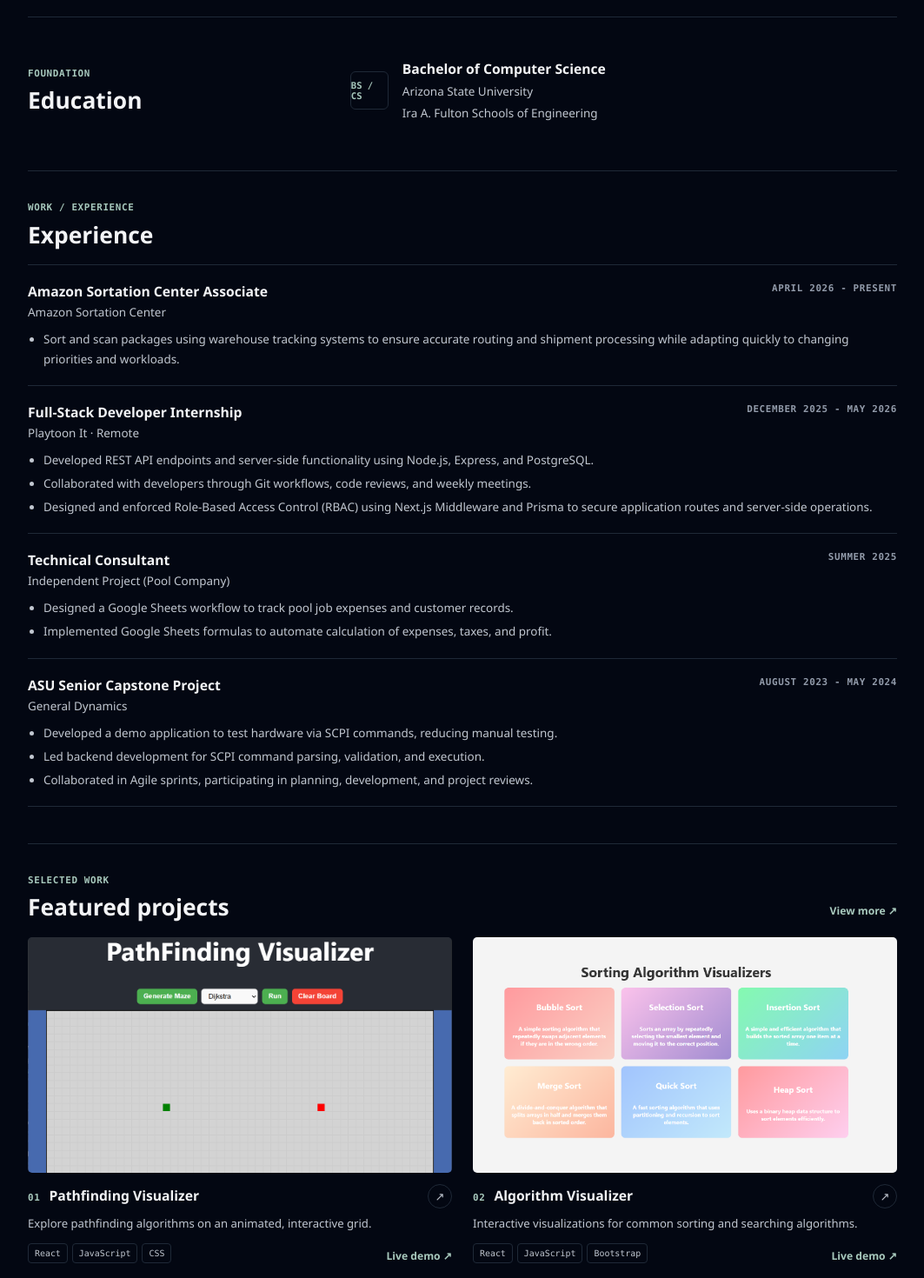
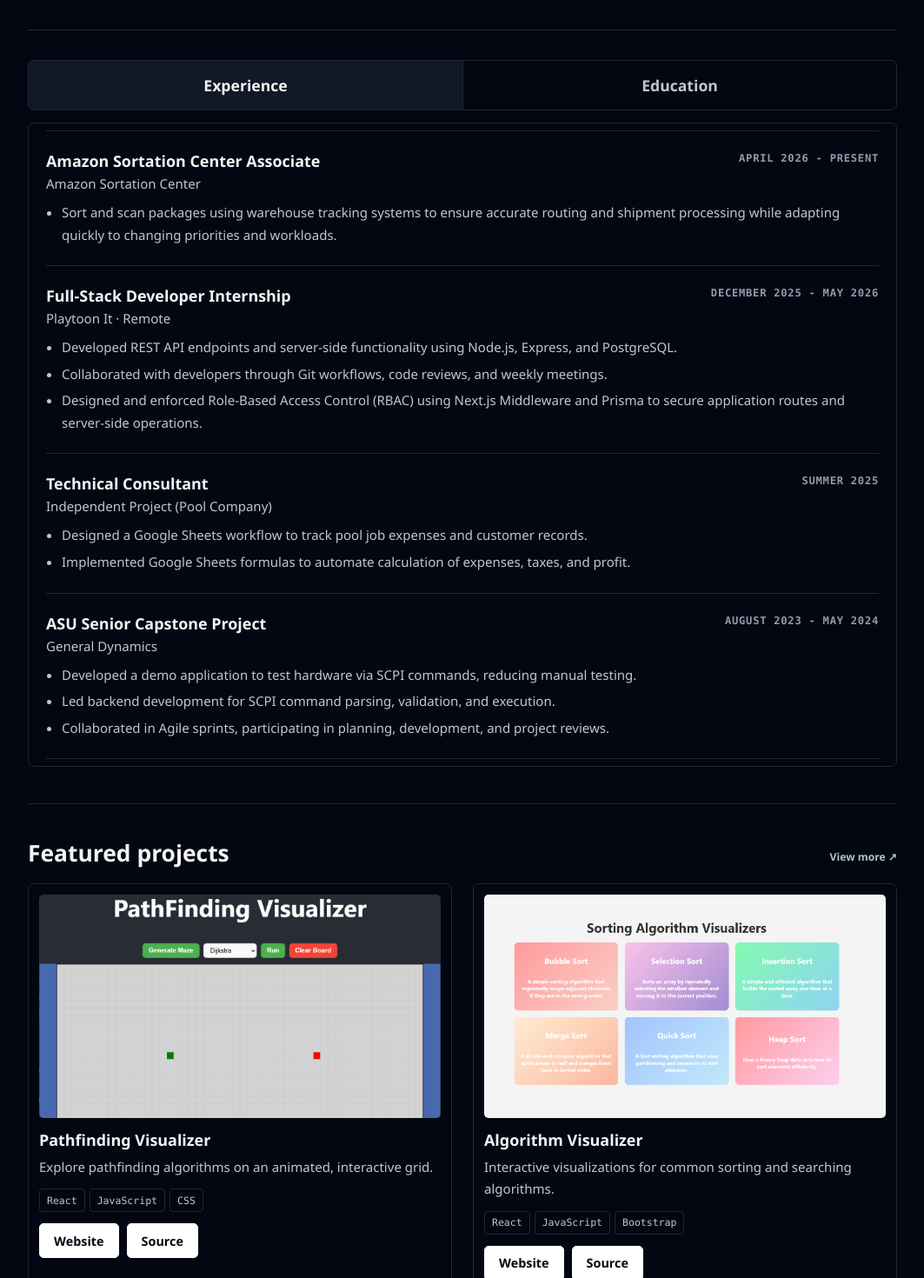
Before and after one commit to AngelMoreno24/Personal-Website, a React (Create React App) app in the folder personal-website/: page / in a window 1280 px wide. Shown: the part 560-2030 px from the top of the page at 87% size, without its empty margins (108-1171 px from the left). Built offline with nearby package versions, Linux system fonts and the light colour scheme.

Commit message:
ui update

```diff
--- a/personal-website/src/App.js
+++ b/personal-website/src/App.js
@@ -106,18 +106,15 @@
 
 function App() {
   const [isDarkMode, setIsDarkMode] = useState(true);
+  const [activeHistoryTab, setActiveHistoryTab] = useState("experience");
   const isProjectsPage = window.location.pathname.replace(/\/$/, "") === "/projects";
-  const sectionHref = (section) => isProjectsPage ? `/#${section}` : `#${section}`;
 
   return (
     <div className="site-shell" data-theme={isDarkMode ? "dark" : "light"}>
       <header className="site-header">
         <nav className="top-nav" aria-label="Main navigation">
-          <a href={sectionHref("about")}>About</a>
-          <a href={sectionHref("education")}>Education</a>
-          <a href={sectionHref("experience")}>Experience</a>
-          <a href={isProjectsPage ? "/projects" : "#projects"}>Projects</a>
-          <a href={sectionHref("skills")}>Skills</a>
+          <a href={isProjectsPage ? "/" : "#about"}>Home</a>
+          <a href="/projects">Projects</a>
         </nav>
         <button
           className="theme-toggle"
@@ -135,14 +132,13 @@
           <section className="section-wrap projects-page" id="projects" aria-labelledby="projects-title">
             <div className="section-heading">
               <div>
-                <p className="section-kicker">SELECTED WORK</p>
                 <h1 id="projects-title">Projects</h1>
               </div>
               <a className="text-link view-more-link" href="/#about">Back to home <span aria-hidden="true">↗</span></a>
             </div>
             <div className="project-grid">
-              {projects.map((project, index) => (
-                <ProjectCard project={project} index={index} key={project.name} />
+              {projects.map((project) => (
+                <ProjectCard project={project} key={project.name} />
               ))}
             </div>
           </section>
@@ -189,34 +185,41 @@
           </div>
         </section>
 
-        <section className="education-section" id="education" aria-labelledby="education-title">
-          <div className="education-copy">
-            <p className="section-kicker">FOUNDATION</p>
-            <h2 id="education-title">Education</h2>
+        <section className="section-wrap history-section" aria-label="Experience and education">
+          <div className="profile-tabs" role="tablist" aria-label="Experience and education">
+            <button
+              id="experience-tab"
+              className="profile-tab"
+              type="button"
+              role="tab"
+              aria-selected={activeHistoryTab === "experience"}
+              aria-controls="history-panel"
+              onClick={() => setActiveHistoryTab("experience")}
+            >Experience</button>
+            <button
+              id="education-tab"
+              className="profile-tab"
+              type="button"
+              role="tab"
+              aria-selected={activeHistoryTab === "education"}
+              aria-controls="history-panel"
+              onClick={() => setActiveHistoryTab("education")}
+            >Education</button>
           </div>
-          <div className="education-entry">
-            <div className="education-mark" aria-hidden="true">BS / CS</div>
-            <div>
-              <h3>Bachelor of Computer Science</h3>
-              <p>Arizona State University</p>
-              <p>Ira A. Fulton Schools of Engineering</p>
-            </div>
-          </div>
-        </section>
-
-        <section className="section-wrap experience-section" id="experience" aria-labelledby="experience-title">
-          <div className="section-heading">
-            <div>
-              <p className="section-kicker">WORK / EXPERIENCE</p>
-              <h2 id="experience-title">Experience</h2>
-            </div>
-          </div>
+          <div
+            className="history-panel"
+            id="history-panel"
+            role="tabpanel"
+            aria-labelledby={`${activeHistoryTab}-tab`}
+            tabIndex="0"
+          >
+            {activeHistoryTab === "experience" ? (
               <div className="experience-list">
                 {experience.map((entry) => (
                   <article className="experience-entry" key={entry.role}>
                     <div className="experience-heading">
                       <div className="experience-title-group">
-                    <h3>{entry.role}</h3>
+                        <h2>{entry.role}</h2>
                         <p className="experience-organization">
                           {entry.organization}{entry.location ? ` · ${entry.location}` : ""}
                         </p>
@@ -229,19 +232,35 @@
                   </article>
                 ))}
               </div>
+            ) : (
+              <article className="education-entry">
+                <div className="education-mark">
+                  <img src="/icons/asu-mark.svg" alt="Arizona State University" />
+                </div>
+                <div>
+                  <h2>Bachelor of Computer Science</h2>
+                  <p>Arizona State University</p>
+                  <p>Ira A. Fulton Schools of Engineering</p>
+                  <p>August 2020 - May 2024</p>
+                  <ul className="education-highlights">
+                    <li>4-time recipient of the Dean's Honor List</li>
+                  </ul>
+                </div>
+              </article>
+            )}
+          </div>
         </section>
 
         <section className="section-wrap" id="projects" aria-labelledby="projects-title">
           <div className="section-heading">
             <div>
-              <p className="section-kicker">SELECTED WORK</p>
               <h2 id="projects-title">Featured projects</h2>
             </div>
             <a className="text-link view-more-link" href="/projects">View more <span aria-hidden="true">↗</span></a>
           </div>
           <div className="project-grid">
-            {projects.slice(0, 2).map((project, index) => (
-              <ProjectCard project={project} index={index} key={project.name} />
+            {projects.slice(0, 2).map((project) => (
+              <ProjectCard project={project} key={project.name} />
             ))}
           </div>
         </section>
@@ -262,21 +281,22 @@
   );
 }
 
-function ProjectCard({ project, index }) {
+function ProjectCard({ project }) {
   return (
     <article className="project-card">
-      <a className="project-image-link" href={project.demo} target="_blank" rel="noopener noreferrer" aria-label={`Open ${project.name} demo`}>
+      <div className="project-image-link">
         <img className="project-image" src={project.image} alt={`${project.name} interface`} loading="lazy" />
-      </a>
+      </div>
       <div className="project-heading">
-        <span className="project-number">0{index + 1}</span>
         <h3>{project.name}</h3>
-        <a className="round-arrow" href={project.github} target="_blank" rel="noopener noreferrer" aria-label={`View ${project.name} source code`}>↗</a>
       </div>
       <p className="project-description">{project.description}</p>
       <div className="project-footer">
         <TechList items={project.stack} />
-        <a className="text-link" href={project.demo} target="_blank" rel="noopener noreferrer">Live demo <span aria-hidden="true">↗</span></a>
+        <div className="project-actions">
+          {project.demo && <a className="project-action" href={project.demo} target="_blank" rel="noopener noreferrer">Website</a>}
+          {project.github && <a className="project-action" href={project.github} target="_blank" rel="noopener noreferrer">Source</a>}
+        </div>
       </div>
     </article>
   );
--- a/personal-website/src/Portfolio.css
+++ b/personal-website/src/Portfolio.css
@@ -55,7 +55,6 @@
 
 .site-header,
 .hero-section,
-.education-section,
 .section-wrap,
 .site-footer {
   width: min(100% - 48px, 1000px);
@@ -63,11 +62,15 @@
 }
 
 .site-header {
+  position: sticky;
+  top: 0;
+  z-index: 10;
   min-height: 68px;
   display: flex;
   align-items: center;
   gap: 24px;
   border-bottom: 1px solid var(--line);
+  background: var(--page);
 }
 
 .top-nav {
@@ -107,14 +110,14 @@
 
 .hero-section {
   display: grid;
-  grid-template-columns: 210px minmax(0, 1fr);
+  grid-template-columns: minmax(0, 1fr) 210px;
   align-items: center;
   gap: clamp(32px, 6vw, 64px);
   padding-block: 64px 58px;
 }
 
 .portrait-placeholder {
-  grid-column: 1;
+  grid-column: 2;
   grid-row: 1;
   display: flex;
   width: 100%;
@@ -143,9 +146,7 @@
 
 .portrait-caption,
 .eyebrow,
-.section-kicker,
-.experience-meta,
-.project-number {
+.experience-meta {
   font-family: ui-monospace, SFMono-Regular, Menlo, monospace;
   font-size: 0.68rem;
   font-weight: 600;
@@ -155,7 +156,7 @@
 }
 
 .hero-copy {
-  grid-column: 2;
+  grid-column: 1;
   grid-row: 1;
 }
 
@@ -225,7 +226,7 @@
 .profile-skill-row h3 {
   margin: 4px 0 0;
   color: var(--muted);
-  font-size: 0.75rem;
+  font-size: 0.84rem;
   font-weight: 550;
 }
 
@@ -260,25 +261,11 @@
   filter: brightness(0) invert(1);
 }
 
-.education-section,
 .section-wrap {
   padding-block: 34px 42px;
   border-top: 1px solid var(--line);
 }
 
-.education-section {
-  display: grid;
-  grid-template-columns: minmax(160px, 0.7fr) minmax(0, 1.3fr);
-  align-items: center;
-  gap: 32px;
-}
-
-.section-kicker {
-  margin: 0;
-  color: var(--accent);
-}
-
-.education-copy h2,
 .section-heading h2,
 .section-heading h1 {
   margin: 7px 0 0;
@@ -287,11 +274,48 @@
   line-height: 1.2;
 }
 
+.profile-tabs {
+  display: grid;
+  grid-template-columns: repeat(2, minmax(0, 1fr));
+  overflow: hidden;
+  border: 1px solid var(--line);
+  border-radius: 7px;
+}
+
+.profile-tab {
+  min-height: 56px;
+  padding: 0 12px;
+  border: 0;
+  border: 0;
+  background: transparent;
+  color: var(--muted);
+  cursor: pointer;
+  font-size: 1.1rem;
+  font-weight: 650;
+}
+
+.profile-tab[aria-selected="true"] {
+  background: var(--surface);
+  color: var(--text);
+}
+
+.profile-tab + .profile-tab {
+  border-left: 1px solid var(--line);
+}
+
+.history-panel {
+  min-height: 168px;
+  margin-top: 14px;
+  padding: 8px 20px;
+  border: 1px solid var(--line);
+  border-radius: 7px;
+}
+
 .education-entry {
   display: flex;
   align-items: center;
-  gap: 16px;
-  padding: 14px 0;
+  gap: 18px;
+  padding: 28px 0;
 }
 
 .education-mark {
@@ -308,17 +332,24 @@
   font-weight: 700;
 }
 
-.education-entry h3,
-.experience-entry h3 {
+.education-mark img {
+  display: block;
+  width: 100%;
+  height: 100%;
+  object-fit: contain;
+}
+
+.education-entry h2,
+.experience-entry h2 {
   margin: 0;
-  font-size: 0.98rem;
+  font-size: 1.12rem;
   font-weight: 620;
 }
 
 .education-entry p {
   margin: 5px 0 0;
   color: var(--muted);
-  font-size: 0.84rem;
+  font-size: 0.94rem;
   line-height: 1.5;
 }
 
@@ -335,7 +366,7 @@
 }
 
 .experience-entry {
-  padding-block: 19px;
+  padding-block: 22px;
   border-bottom: 1px solid var(--line);
 }
 
@@ -349,12 +380,13 @@
 .experience-organization {
   margin: 4px 0 0;
   color: var(--muted);
-  font-size: 0.84rem;
+  font-size: 0.94rem;
 }
 
 .experience-meta {
   flex: 0 0 auto;
   color: var(--quiet);
+  font-size: 0.76rem;
   text-align: right;
 }
 
@@ -364,8 +396,8 @@
   margin: 11px 0 0;
   padding-left: 18px;
   color: var(--muted);
-  font-size: 0.84rem;
-  line-height: 1.65;
+  font-size: 0.94rem;
+  line-height: 1.7;
 }
 
 .projects-page {
@@ -380,8 +412,10 @@
 
 .project-card {
   min-width: 0;
-  padding-bottom: 18px;
-  border-bottom: 1px solid var(--line);
+  padding: 12px;
+  border: 1px solid var(--line);
+  border-radius: 7px;
+  background: var(--page);
 }
 
 .project-image-link {
@@ -397,11 +431,6 @@
   aspect-ratio: 1.8;
   object-fit: cover;
   object-position: top center;
-  transition: transform 220ms ease;
-}
-
-.project-image-link:hover .project-image {
-  transform: scale(1.02);
 }
 
 .project-heading {
@@ -411,42 +440,49 @@
   margin-top: 13px;
 }
 
-.project-number {
-  color: var(--accent);
-}
-
 .project-heading h3 {
-  flex: 1;
   margin: 0;
-  font-size: 0.98rem;
+  font-size: 1.12rem;
   font-weight: 620;
-}
-
-.round-arrow {
-  display: grid;
-  width: 28px;
-  flex: 0 0 28px;
-  aspect-ratio: 1;
-  place-items: center;
-  border: 1px solid var(--line);
-  border-radius: 50%;
-  color: var(--muted);
-  font-size: 0.82rem;
-  text-decoration: none;
 }
 
 .project-description {
   margin: 7px 0 12px;
   color: var(--muted);
-  font-size: 0.82rem;
-  line-height: 1.6;
+  font-size: 0.94rem;
+  line-height: 1.7;
 }
 
 .project-footer {
+  display: grid;
+  gap: 13px;
+}
+
+.project-actions {
   display: flex;
-  align-items: end;
-  justify-content: space-between;
-  gap: 12px;
+  flex-wrap: wrap;
+  gap: 9px;
+}
+
+.project-action {
+  display: inline-flex;
+  min-height: 40px;
+  align-items: center;
+  justify-content: center;
+  padding: 0 16px;
+  border: 1px solid #fff;
+  border-radius: 5px;
+  background: #fff;
+  color: #030712;
+  font-size: 0.9rem;
+  font-weight: 600;
+  text-decoration: none;
+  transition: background 160ms ease, transform 160ms ease;
+}
+
+.project-action:hover {
+  transform: translateY(-1px);
+  background: #e5e7eb;
 }
 
 .tech-list {
@@ -457,19 +493,14 @@
 
 .tech-tag {
   display: inline-flex;
-  min-height: 23px;
+  min-height: 27px;
   align-items: center;
-  padding: 3px 7px;
+  padding: 4px 8px;
   border: 1px solid var(--line);
   border-radius: 4px;
   color: var(--muted);
   font-family: ui-monospace, SFMono-Regular, Menlo, monospace;
-  font-size: 0.62rem;
-}
-
-.profile-skill-row .tech-tag {
-  min-height: 22px;
-  padding: 3px 6px;
+  font-size: 0.72rem;
 }
 
 .text-link {
@@ -536,7 +567,7 @@
 
   .site-header,
   .hero-section,
-  .education-section,
+  .history-section,
   .section-wrap,
   .site-footer {
     width: min(100% - 32px, 560px);
@@ -576,6 +607,7 @@
     grid-column: 1;
     grid-row: 1;
     width: min(176px, 55%);
+    justify-self: end;
   }
 
   .hero-copy {
@@ -592,13 +624,7 @@
     gap: 8px;
   }
 
-  .education-section {
-    grid-template-columns: minmax(0, 1fr);
-    gap: 14px;
-  }
-
-  .section-wrap,
-  .education-section {
+  .section-wrap {
     padding-block: 28px 32px;
   }
 
@@ -609,6 +635,10 @@
   .project-grid {
     grid-template-columns: minmax(0, 1fr);
     gap: 14px;
+  }
+
+  .project-footer {
+    flex-direction: column;
   }
 
   .experience-heading {
@@ -651,3 +681,11 @@
     transition-duration: 0.01ms !important;
   }
 }
+
+.education-highlights {
+  margin: 10px 0 0;
+  padding-left: 20px;
+  color: var(--muted);
+  font-size: 0.94rem;
+  line-height: 1.6;
+}
```
Also changed, not shown: personal-website/public/icons/asu-mark.svg (added), 1 other file (tests, documents, lock files or other folders). Lines whose indentation alone changed are shown as unchanged.
